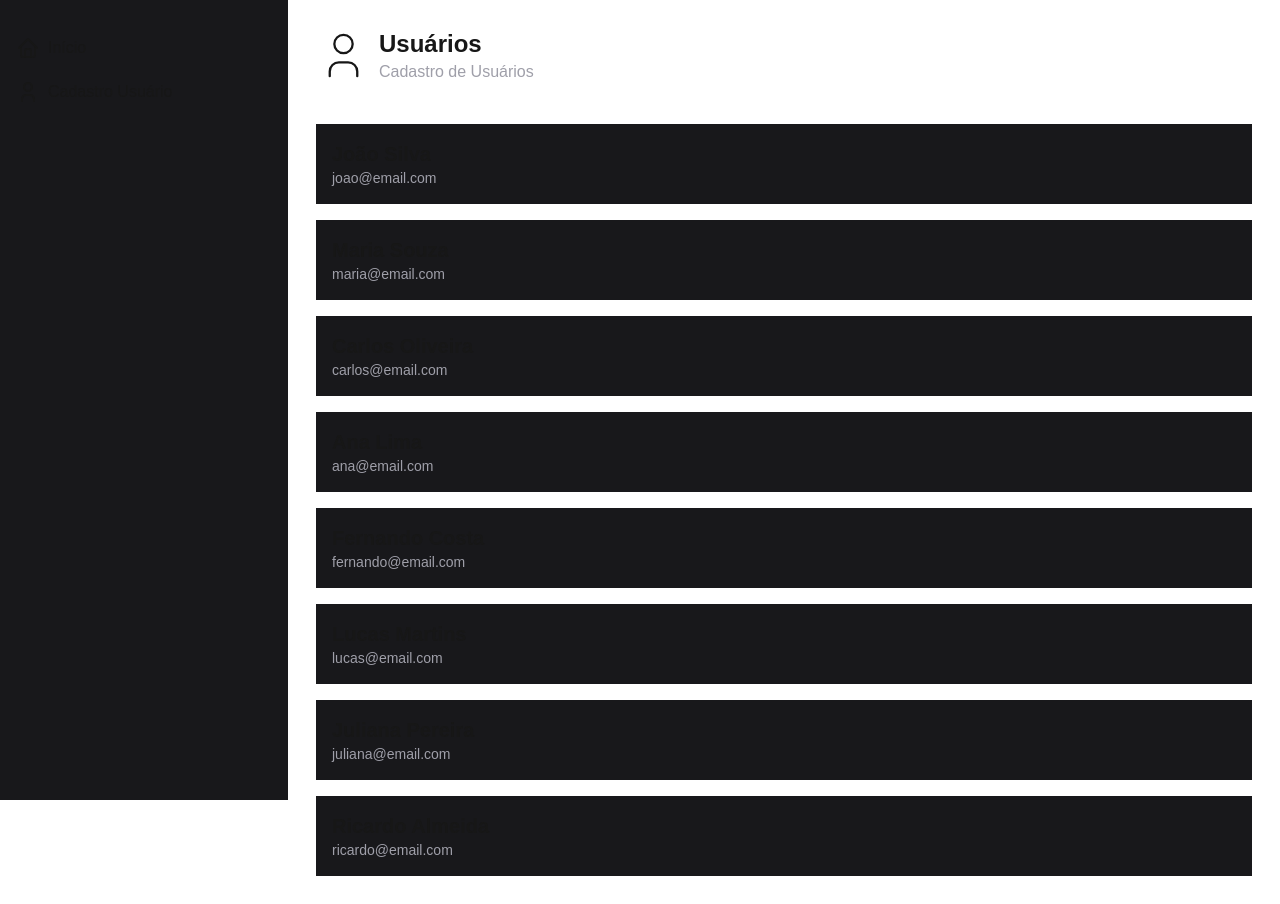
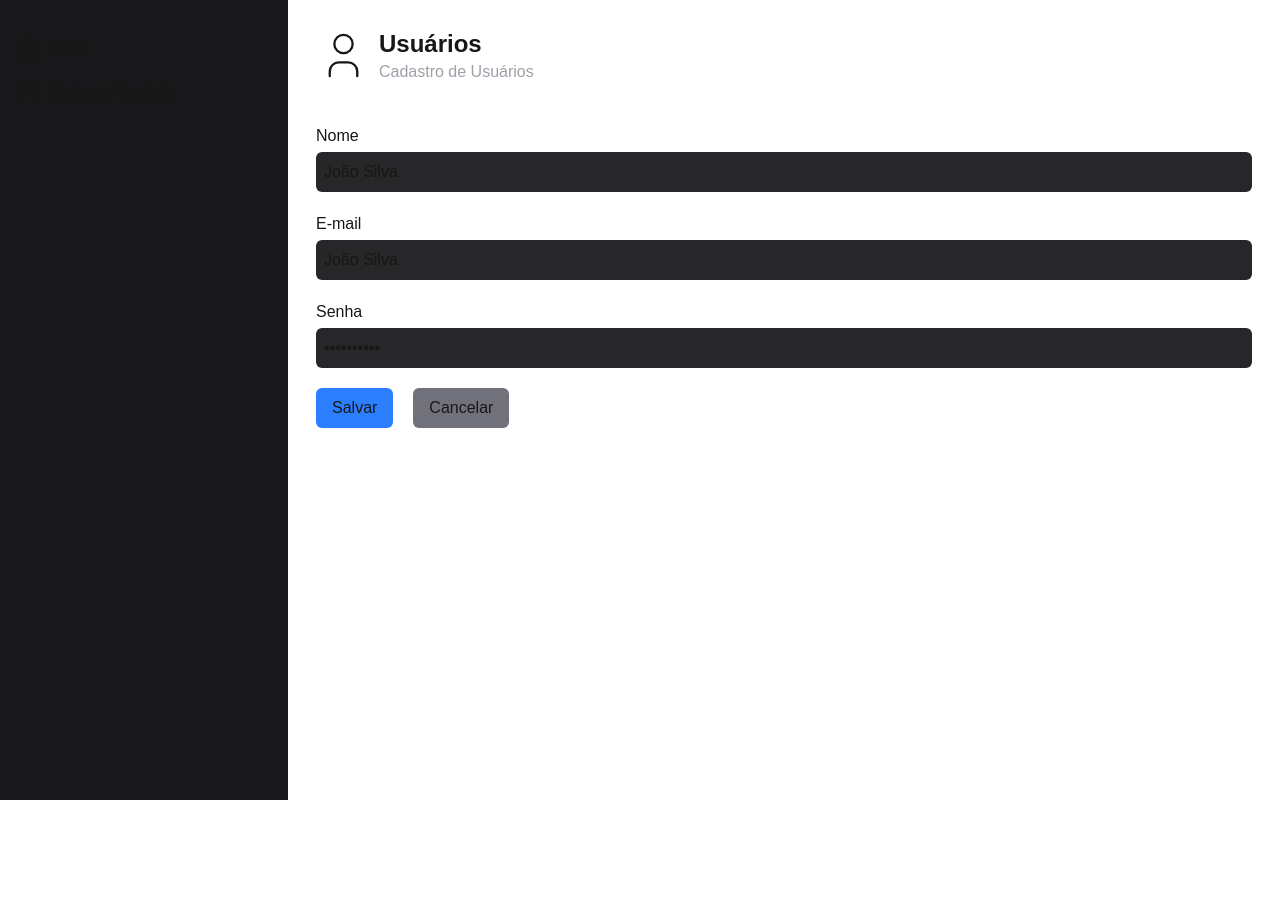
Before and after one commit to DanielDimas2002/Cadastro-de-Usu-rio, a Next.js app in the folder app-cadastro/: page / in a window 1280 px wide. After the commit the page ends 800 px from the top, so only its background shows below. Built offline with nearby package versions, Linux system fonts and the light colour scheme.

Commit message:
Criando formu

```diff
--- /dev/null
+++ b/app-cadastro/src/app/components/shared/InputTexto.tsx
@@ -0,0 +1,16 @@
+'use client'
+
+import { InputHTMLAttributes } from "react";
+
+export interface InputTextoProps extends InputHTMLAttributes<HTMLInputElement>{
+    label: string
+}
+
+export default function InputTexto(props: InputTextoProps){
+    return(
+        <div className="flex flex-col gap-1">
+            <label>{props.label}</label>
+            <input {...props} className="bg-zinc-800 p-2 rounded-md outline-none"/>
+        </div>
+    )
+}
--- /dev/null
+++ b/app-cadastro/src/app/components/usuario/FomularioUsuario.tsx
@@ -0,0 +1,22 @@
+import { Usuario } from "@/core/model/utils/Usuario";
+import InputTexto from "../shared/InputTexto";
+
+export interface FormularioUsuarioProps {
+    usuario: Usuario
+}
+
+export default function FormularioUsuario(props: FormularioUsuarioProps) {
+
+    return (
+        <div className="flex flex-col gap-5">
+            <InputTexto label="Nome" type="text" value={props.usuario.nome} onChange={() => { }} />
+            <InputTexto label="E-mail" type="email" value={props.usuario.nome} onChange={() => { }} />
+            <InputTexto label="Senha" type="password" value={props.usuario.nome} onChange={() => { }} />
+            <div className="flex gap-5">
+                <button className="bg-blue-500 px-4 py-2 rounded-md">Salvar</button>
+                <button className="bg-zinc-500 px-4 py-2 rounded-md">Cancelar</button>
+            </div>
+        </div>
+    )
+
+}
--- a/app-cadastro/src/app/page.tsx
+++ b/app-cadastro/src/app/page.tsx
@@ -1,15 +1,20 @@
+'use client'
+
 // Importando o componente Pagina que você criou para envolver conteúdo
 import { IconUser } from "@tabler/icons-react";
 import Pagina from "./components/template/Pagina";
 import Titulo from "./components/template/Titulo";
 import ListaUsuario from "./components/usuario/ListaUsuario";
+import FormularioUsuario from "./components/usuario/FomularioUsuario";
+import usuarios from "./data/hooks/constants/usuarios";
 
 // Componente Home principal
 export default function Home() {
   return (
-    <Pagina className="flex flex-col gap-10">  {/* Passando "Opa" como children para o componente Pagina */}
+    <Pagina className="flex flex-col gap-10">
       <Titulo icone={IconUser} princial="Usuários" secundario="Cadastro de Usuários"/>
-      <ListaUsuario />
+      {/*<ListaUsuario />*/}
+      <FormularioUsuario usuario={usuarios[0]}/>
     </Pagina>
   );
 }
```
